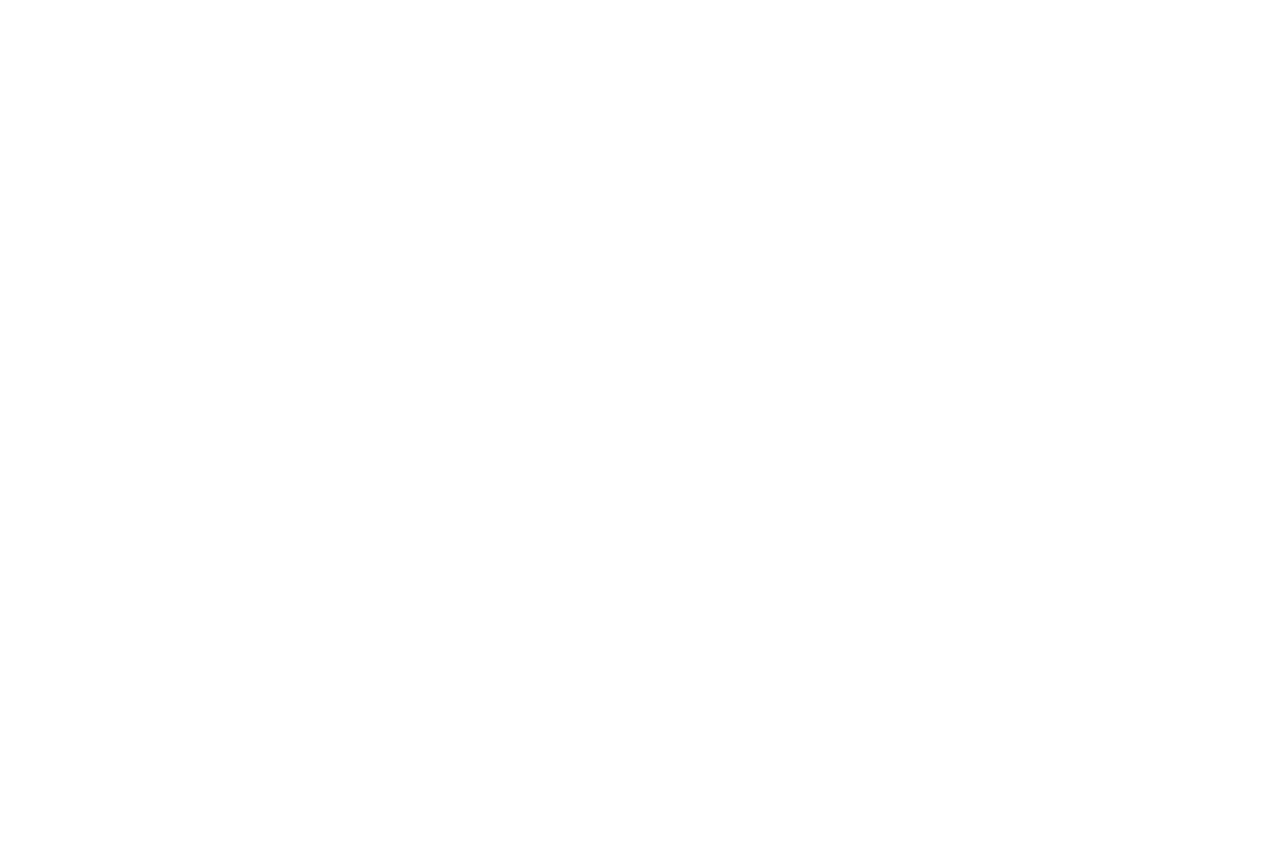
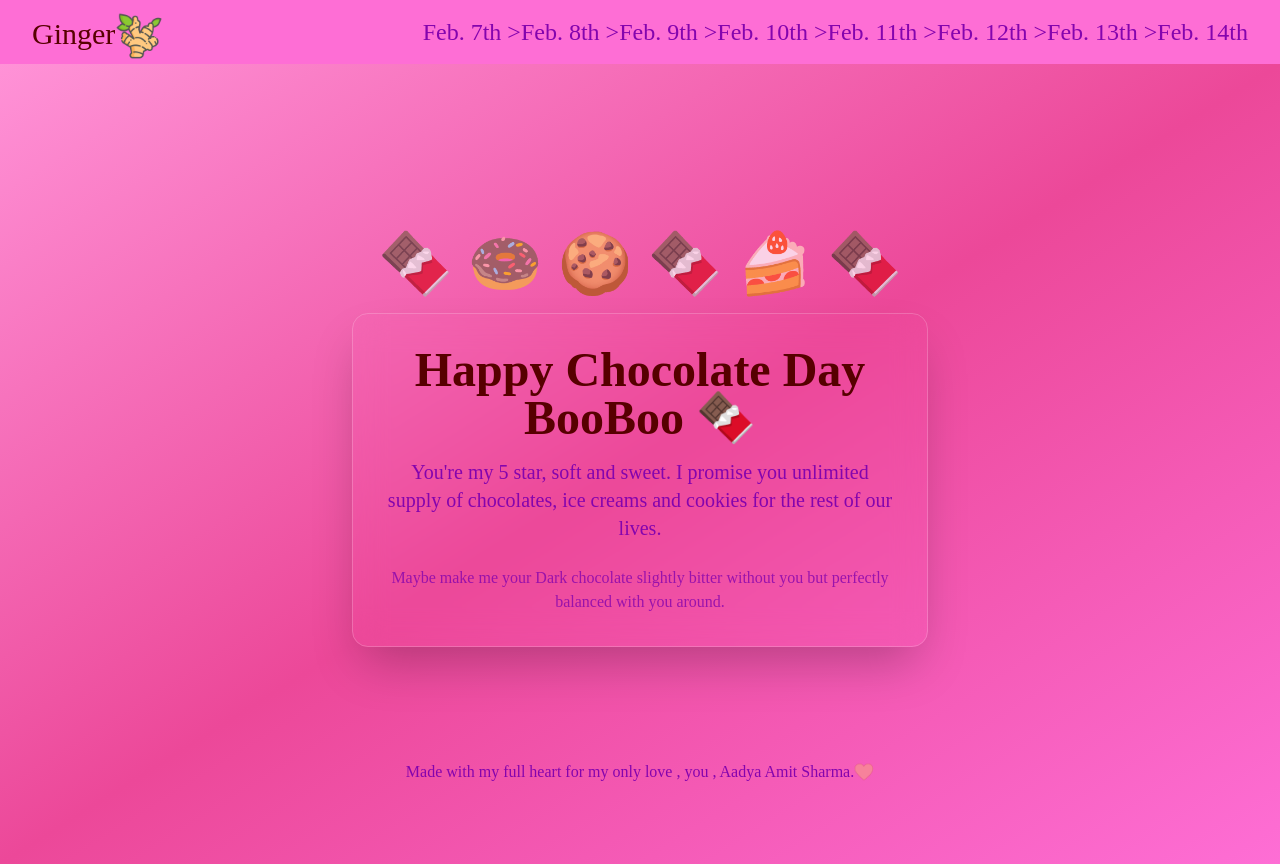
Before and after one commit to Superman-pixel-max/ginger, a React (Create React App) app: page /choco in a window 1280 px wide. Before the commit this address had no page. Before the commit the page ends 800 px from the top, so only its background shows below. Built offline with nearby package versions, Linux system fonts and the light colour scheme; a web font is replaced by a local one.

Commit message:
Chocolate day

```diff
--- a/src/App.js
+++ b/src/App.js
@@ -3,6 +3,7 @@ import Log from "./components/login";
 import Home from "./components/home";
 import Rose from "./components/rose/rose";
 import Propose from "./components/propose/propose";
+import Chocolate from "./components/chocolate/chocolate";
 import { BrowserRouter, Routes, Route } from "react-router-dom";
 import Lay from "./lay";
 
@@ -16,7 +17,7 @@ function App() {
             <Route index element={<Home />} />
             <Route path="/rose" element={<Rose />} />
             <Route path="/propose" element={<Propose />} />
-            {/* <Route path="/reg" element={<Reg />} /> */}
+            <Route path="/choco" element={<Chocolate />} />
 
             {/* <Route path="/prof" element={<Prof />} />
             <Route path="*" element={<NoPage />} /> */}
--- /dev/null
+++ b/src/components/chocolate/chocolate.jsx
@@ -0,0 +1,30 @@
+import React from 'react';
+
+function Chocolate() {
+    return (
+        <div className="min-h-screen twinkle text-accent flex items-center justify-center bg-gradient-to-br from-secondary via-pink-500 to-primary text-white relative">
+
+            <div className="absolute top-[-400px] inset-0 pointer-events-none animate-pulse opacity-100 text-6xl flex flex-wrap items-center justify-center gap-10">
+                🍫 🍩 🍪 🍫 🍰 🍫
+            </div>
+
+            <div className="relative top-4 text-accent bg-brown/2 backdrop-blur-lg rounded-2xl shadow-2xl p-8 max-w-xl text-center border border-white/20">
+
+                <h1 className="text-background text-4xl md:text-5xl font-bold mb-4">
+                    Happy Chocolate Day BooBoo 🍫
+                </h1>
+
+                <p className="text-lg md:text-xl leading-relaxed">
+                    You're my 5 star, soft and sweet. I promise you unlimited supply of chocolates, ice creams and cookies for the rest of our lives.
+                </p>
+
+                <p className="mt-6 text-md opacity-80">
+                    Maybe make me your Dark chocolate slightly bitter without you but perfectly balanced with you around.
+                </p>
+
+            </div>
+        </div>
+    );
+}
+
+export default Chocolate;
--- a/src/components/footer.jsx
+++ b/src/components/footer.jsx
@@ -4,7 +4,8 @@ import Heart from '../images/Icons8/icons8-favorite-50-3.png'
 function Footer(){
     return (
         <div className="absolute bottom-0 left-1/2 -translate-x-1/2 text-center pb-4 twinkle text-accent">
-            <p className='flex items-center justify-between justify-center'>Made with my full heart for my only love , you , Aadya Amit Sharma. <img className='ml-2' src={Heart} alt='e'/></p>
+            <p className='flex items-center justify-between justify-center'>Made with my full heart for my only love , you , Aadya Amit Sharma.
+                <img className="w-5 h-5 animate-pulse" src={Heart} alt="heart" /></p>
         </div>
     );
 };
--- a/src/components/navbar.jsx
+++ b/src/components/navbar.jsx
@@ -28,7 +28,7 @@ function Navbar(){
     PROPOSE DAY
   </span></Link>
 
-                        <Link to='#' className='hover:text-tertiary group'><li>Feb. 9th {'>'}</li><span className="absolute left-1/2 -translate-x-1/2 mt-2
+                        <Link to='/choco' className='hover:text-tertiary group'><li>Feb. 9th {'>'}</li><span className="absolute left-1/2 -translate-x-1/2 mt-2
                    bg-primary border-2 border-background text-tertiary font-bold text-sm px-2 py-1 rounded
                    opacity-0 group-hover:opacity-100
                    transition duration-300 twinkle">
```
